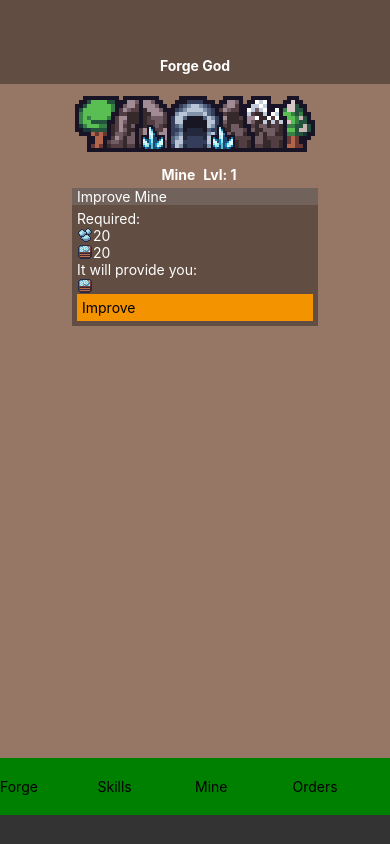
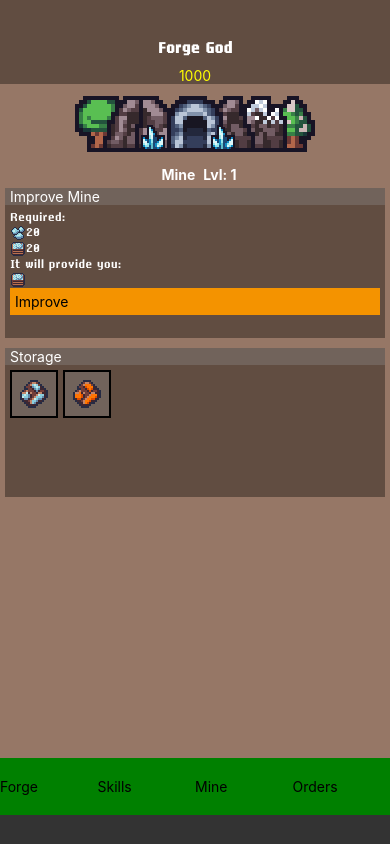
Before and after one commit to Aleksandr175/forgegod, a React Native app: screen / in a window 390 px wide. Built offline with nearby package versions, Linux system fonts and the light colour scheme.

Commit message:
Add Shop, add ability to buy resources

```diff
--- a/src/App.tsx
+++ b/src/App.tsx
@@ -10,10 +10,16 @@ import { dictionary } from './dictionary';
 import { StatusBar } from 'expo-status-bar';
 import styled from 'styled-components/native';
 import { PageMine } from './components/PageMine';
+import { useFonts } from 'expo-font';
 
 export const App = () => {
   const [page, setPage] = useState('mine');
   const [mineLvl, setMineLvl] = useState(1);
+  const [money, setMoney] = useState(1000);
+
+  const [loaded] = useFonts({
+    LGGothic: require('./fonts/LGGothic.ttf'),
+  });
 
   const [selectedGoodId, setSelectedGoodId] = useState<number>(2);
   const [storage, setStorage] = useState<IStorageGood[]>([
@@ -206,12 +212,30 @@ export const App = () => {
   const onChangeGoodId = useCallback((id: number) => setSelectedGoodId(id), []);
   const onCreateOrder = useCallback(createOrder, []);
 
+  const onBuyGood = (goodId: number, qty: number) => {
+    const item = dictionary.goods.find((good) => good.id === goodId)!;
+    const needMoney = item.cost * qty;
+
+    if (money >= needMoney) {
+      setMoney((prevMoney) => {
+        return prevMoney - needMoney;
+      });
+
+      addToStorage(goodId, qty);
+    }
+  };
+
+  if (!loaded) {
+    return null;
+  }
+
   return (
     <View style={styles.appWrapper}>
       <StatusBar style="auto" />
 
       <SHeaderBlock>
         <SHeader>Forge God</SHeader>
+        <SMoney>{money}</SMoney>
       </SHeaderBlock>
 
       <View style={styles.appContent}>
@@ -240,7 +264,11 @@ export const App = () => {
         )}
 
         {page === 'mine' && (
-          <PageMine dictionary={dictionary.mine} lvl={mineLvl} />
+          <PageMine
+            dictionary={dictionary.mine}
+            lvl={mineLvl}
+            onBuyGood={onBuyGood}
+          />
         )}
       </View>
 
@@ -286,6 +314,12 @@ const SHeader = styled.Text`
   font-weight: 700;
   padding: 10px;
   color: white;
+  font-family: 'LGGothic';
+  font-size: 18px;
+`;
+
+const SMoney = styled.Text`
+  color: yellow;
 `;
 
 const SHeaderBlock = styled.View`
--- a/src/components/CustomImage.tsx
+++ b/src/components/CustomImage.tsx
@@ -29,6 +29,12 @@ const getImageSource = (id: number, type?: TImage) => {
   }
   if (id === 4) {
     return require(`../images/4.png`);
+  }
+  if (id === 5) {
+    return require(`../images/5.png`);
+  }
+  if (id === 6) {
+    return require(`../images/6.png`);
   }
 
   if (id === 11) {
--- a/src/components/PageMine.tsx
+++ b/src/components/PageMine.tsx
@@ -1,17 +1,19 @@
 import React from 'react';
 import styled from 'styled-components/native';
-import { Image, Text, View } from 'react-native';
+import { Text } from 'react-native';
 import { Panel } from './Panel';
 import { IMine } from '../types';
 import { CustomImage } from './CustomImage';
+import { PanelShop } from './PanelShop';
 
 interface IProps {
   lvl: number;
   dictionary: IMine[];
+  onBuyGood: (goodId: number, qty: number) => void;
 }
 
-export const PageMine = ({ lvl, dictionary }: IProps) => {
-  const currentMineLvl =
+export const PageMine = ({ lvl, dictionary, onBuyGood }: IProps) => {
+  const currentMineLvlInfo =
     dictionary.find((mineLvl) => mineLvl.nextLvl === lvl + 1) || null;
   //console.log('page mine');
 
@@ -26,22 +28,24 @@ export const PageMine = ({ lvl, dictionary }: IProps) => {
       </SMineInfo>
 
       <Panel title={'Improve Mine'}>
-        {currentMineLvl &&
-          currentMineLvl.requirements.resources?.length > 0 && (
+        {currentMineLvlInfo &&
+          currentMineLvlInfo.requirements.resources?.length > 0 && (
             <>
               <SText>Required:</SText>
               <SResources>
-                {currentMineLvl.requirements.resources.map((requirement) => {
+                {currentMineLvlInfo.requirements.resources.map(
+                  (requirement) => {
                     return (
                       <SResourceRequired>
                         <CustomImage id={requirement.id} size={'small'} />
                         <SQty>{requirement.qty}</SQty>
                       </SResourceRequired>
                     );
-                })}
+                  },
+                )}
               </SResources>
               <SText>It will provide you:</SText>
-              {currentMineLvl.provideResourceIds.map((id) => {
+              {currentMineLvlInfo.provideResourceIds.map((id) => {
                 return (
                   <SResourceRequired>
                     <CustomImage id={id} size={'small'} />
@@ -60,12 +64,15 @@ export const PageMine = ({ lvl, dictionary }: IProps) => {
             </>
           )}
       </Panel>
+
+      <PanelShop mineLvl={lvl || 1} onBuyGood={onBuyGood}></PanelShop>
     </SPageMine>
   );
 };
 
 const SPageMine = styled.View`
   padding-top: 10px;
+  width: 100%;
 `;
 
 const SMineInfo = styled.View`
@@ -74,10 +81,12 @@ const SMineInfo = styled.View`
 
 const SText = styled.Text`
   color: white;
+  font-family: 'LGGothic';
 `;
 
 const SQty = styled.Text`
   color: white;
+  font-family: 'LGGothic';
 `;
 
 const SResourceRequired = styled.View`
--- /dev/null
+++ b/src/components/PanelShop.tsx
@@ -0,0 +1,42 @@
+import { FlatList, Pressable, Text, View } from 'react-native';
+import { Panel } from './Panel';
+import React from 'react';
+import { IStorageGood } from '../types';
+import { styles as stylesCommon } from '../styles';
+import { CustomImage } from './CustomImage';
+import { dictionary } from '../dictionary';
+
+interface IProps {
+  mineLvl: number;
+  onBuyGood: (goodId: number, qty: number) => void;
+}
+
+export const PanelShop = React.memo(({ mineLvl, onBuyGood }: IProps) => {
+  const resources = dictionary.goods.filter((item) => {
+    // add some conditions, check upgrades
+    return (
+      item.type === 'resource' &&
+      (item.requirements.upgrades?.minerLvl || 1) <= mineLvl
+    );
+  });
+
+  return (
+    <Panel title={'Storage'}>
+      <View style={stylesCommon.storageGrid}>
+        <FlatList
+          style={stylesCommon.storageGridList}
+          data={resources}
+          numColumns={6}
+          renderItem={({ item }) => (
+            <Pressable onPress={() => onBuyGood(item.id, 1)}>
+              <View style={stylesCommon.storageGridItem}>
+                <CustomImage id={item.id} size={'big'} />
+              </View>
+            </Pressable>
+          )}
+          keyExtractor={(item) => String(item.id)}
+        />
+      </View>
+    </Panel>
+  );
+});
--- a/src/dictionary.tsx
+++ b/src/dictionary.tsx
@@ -51,6 +51,18 @@ export const dictionary: IDictionary = {
     },
 
     {
+      id: 6,
+      name: 'Row Bronze Ore',
+      time: 2,
+      cost: 3,
+      type: 'resource',
+      requirements: {
+        resources: [],
+        upgrades: {},
+      },
+    },
+
+    {
       id: 11,
       name: 'Blue Sword',
       time: 20,
```
Also changed, not shown: src/fonts/LGGothic.ttf (added). Lines whose indentation alone changed are shown as unchanged.
